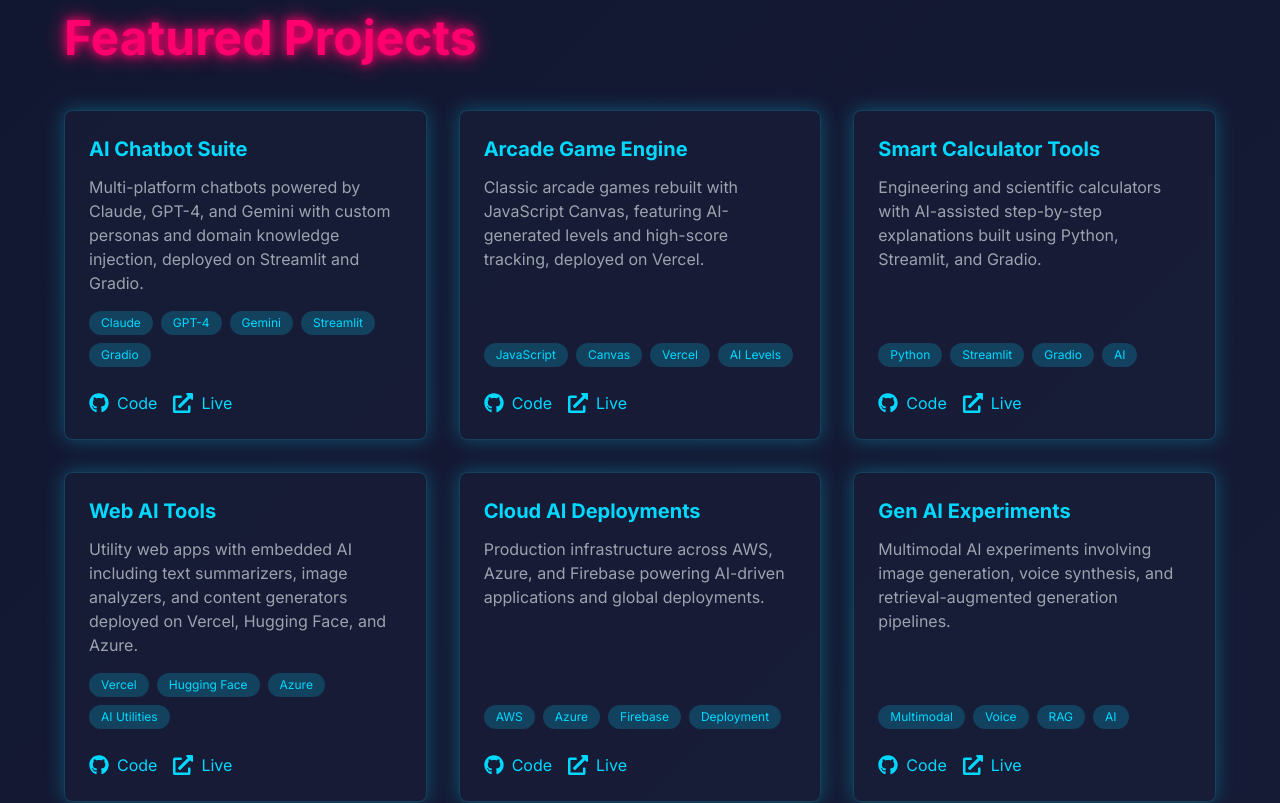
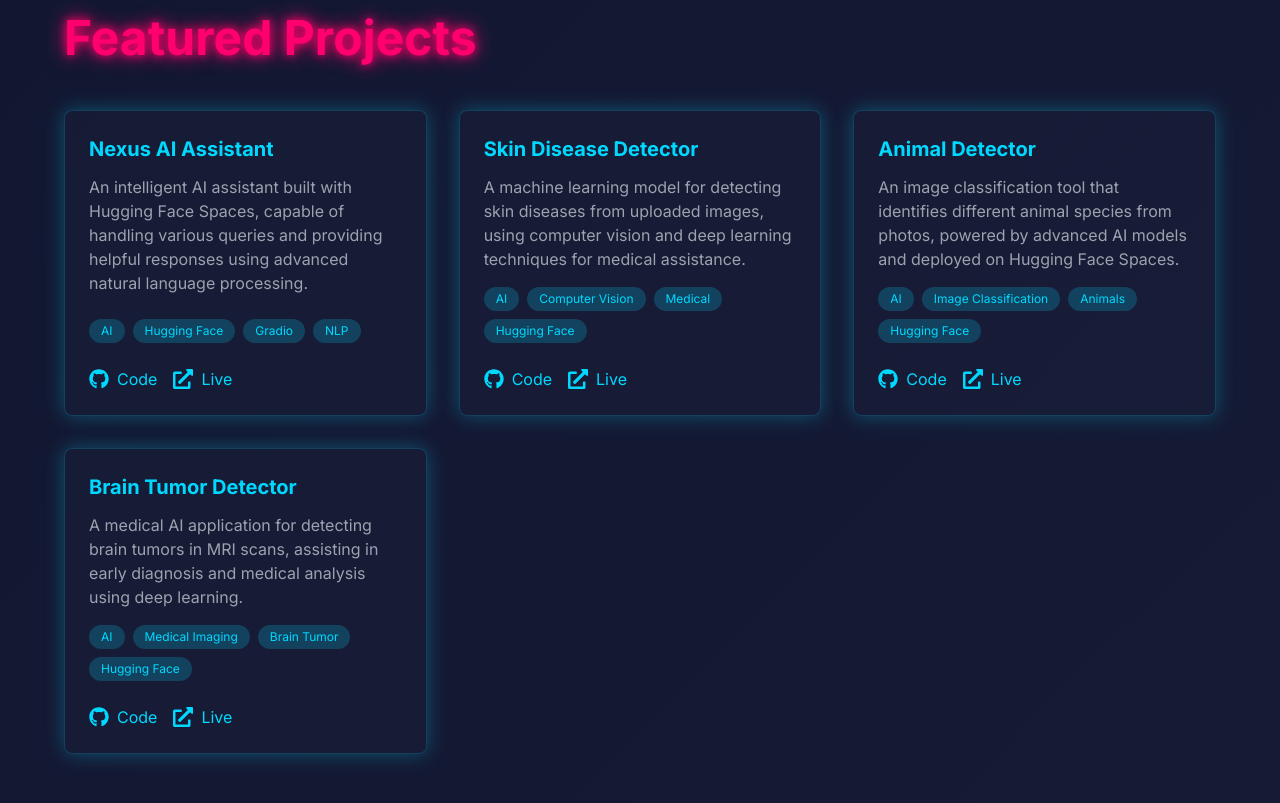
Before and after one commit to mabdullahab614-alt/portfolio-website, a Next.js app: page / in a window 1280 px wide. Shown: the part 2680-3483 px from the top of the page. Built offline with nearby package versions, Linux system fonts and the light colour scheme.

Commit message:
added project links

```diff
--- a/components/sections/Projects.tsx
+++ b/components/sections/Projects.tsx
@@ -6,46 +6,32 @@
 export default function Projects() {
   const projects = [
     {
-      title: 'AI Chatbot Suite',
-      description: 'Multi-platform chatbots powered by Claude, GPT-4, and Gemini with custom personas and domain knowledge injection, deployed on Streamlit and Gradio.',
-      tags: ['Claude', 'GPT-4', 'Gemini', 'Streamlit', 'Gradio'],
-      github: 'https://github.com/mabdullahab614-alt',
-      live: '#',
+      title: 'Nexus AI Assistant',
+      description: 'An intelligent AI assistant built with Hugging Face Spaces, capable of handling various queries and providing helpful responses using advanced natural language processing.',
+      tags: ['AI', 'Hugging Face', 'Gradio', 'NLP'],
+      github: '#',
+      live: 'https://huggingface.co/spaces/BUDDDY2894830/nexus-ai-assistant',
     },
     {
-      title: 'Arcade Game Engine',
-      description: 'Classic arcade games rebuilt with JavaScript Canvas, featuring AI-generated levels and high-score tracking, deployed on Vercel.',
-      tags: ['JavaScript', 'Canvas', 'Vercel', 'AI Levels'],
-      github: 'https://github.com/mabdullahab614-alt',
-      live: '#',
+      title: 'Skin Disease Detector',
+      description: 'A machine learning model for detecting skin diseases from uploaded images, using computer vision and deep learning techniques for medical assistance.',
+      tags: ['AI', 'Computer Vision', 'Medical', 'Hugging Face'],
+      github: '#',
+      live: 'https://huggingface.co/spaces/BUDDDY2894830/skin-disease-detector',
     },
     {
-      title: 'Smart Calculator Tools',
-      description: 'Engineering and scientific calculators with AI-assisted step-by-step explanations built using Python, Streamlit, and Gradio.',
-      tags: ['Python', 'Streamlit', 'Gradio', 'AI'],
-      github: 'https://github.com/mabdullahab614-alt',
-      live: '#',
+      title: 'Animal Detector',
+      description: 'An image classification tool that identifies different animal species from photos, powered by advanced AI models and deployed on Hugging Face Spaces.',
+      tags: ['AI', 'Image Classification', 'Animals', 'Hugging Face'],
+      github: '#',
+      live: 'https://huggingface.co/spaces/BUDDDY2894830/animal-detector',
     },
     {
-      title: 'Web AI Tools',
-      description: 'Utility web apps with embedded AI including text summarizers, image analyzers, and content generators deployed on Vercel, Hugging Face, and Azure.',
-      tags: ['Vercel', 'Hugging Face', 'Azure', 'AI Utilities'],
-      github: 'https://github.com/mabdullahab614-alt',
-      live: '#',
-    },
-    {
-      title: 'Cloud AI Deployments',
-      description: 'Production infrastructure across AWS, Azure, and Firebase powering AI-driven applications and global deployments.',
-      tags: ['AWS', 'Azure', 'Firebase', 'Deployment'],
-      github: 'https://github.com/mabdullahab614-alt',
-      live: '#',
-    },
-    {
-      title: 'Gen AI Experiments',
-      description: 'Multimodal AI experiments involving image generation, voice synthesis, and retrieval-augmented generation pipelines.',
-      tags: ['Multimodal', 'Voice', 'RAG', 'AI'],
-      github: 'https://github.com/mabdullahab614-alt',
-      live: '#',
+      title: 'Brain Tumor Detector',
+      description: 'A medical AI application for detecting brain tumors in MRI scans, assisting in early diagnosis and medical analysis using deep learning.',
+      tags: ['AI', 'Medical Imaging', 'Brain Tumor', 'Hugging Face'],
+      github: '#',
+      live: 'https://huggingface.co/spaces/Abdullah2894830/brain-tumor-detector',
     },
   ]
 
```
